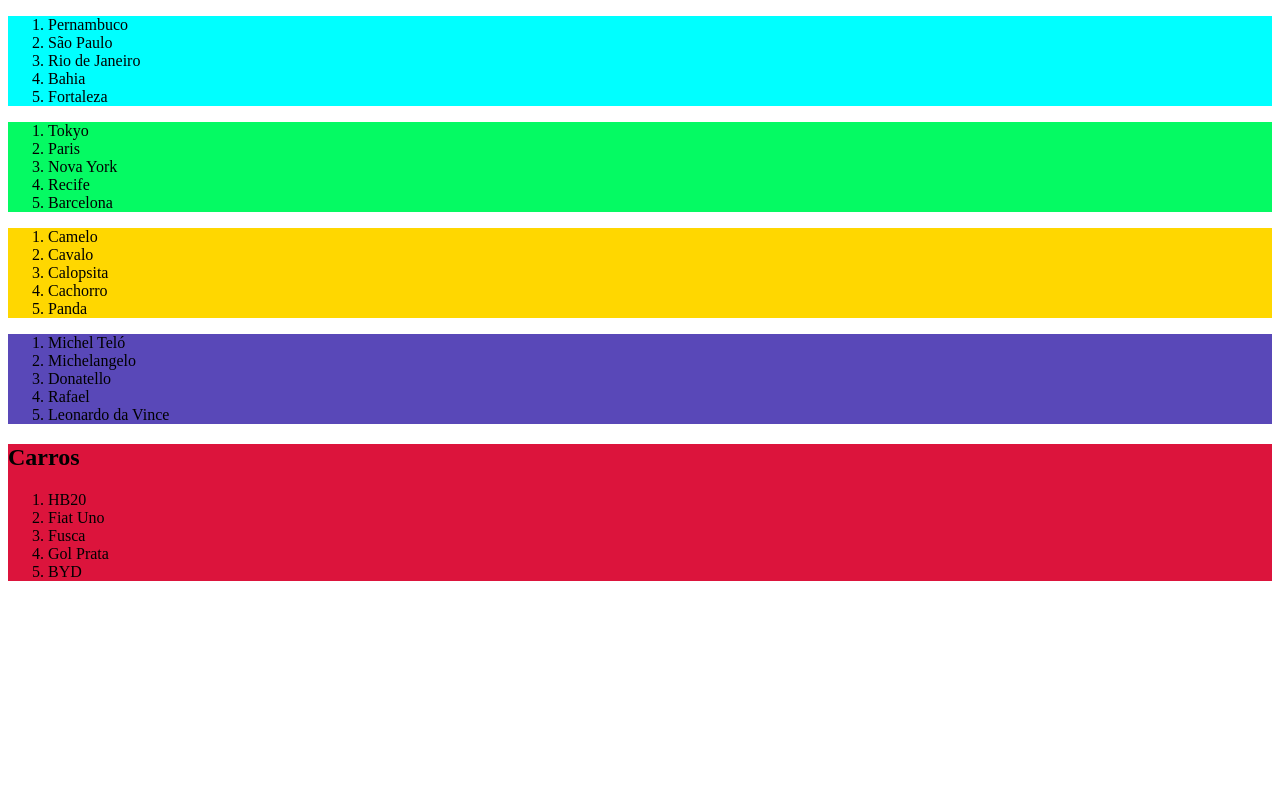
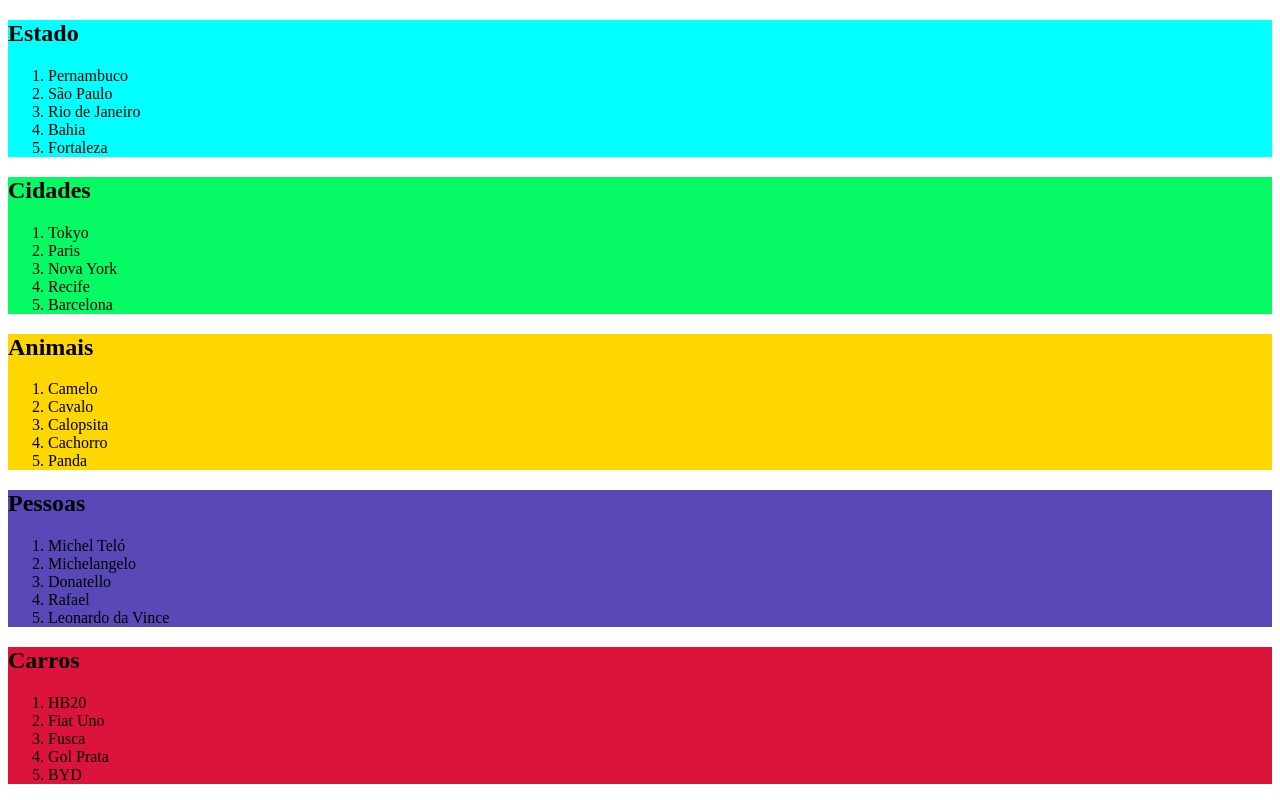
Before and after one commit to GAlmeida-tech/Atividade-dia-22-10, a plain HTML site: page index.html in a window 1280 px wide. Drawn offline with Linux system fonts and the light colour scheme.

Commit message:
Finalizado

```diff
--- a/index.html
+++ b/index.html
@@ -12,7 +12,8 @@
 .CARROS {background-color: crimson;} </style>
 
 <body>
-<div class="ESTADO"> <ol>
+<div class="ESTADO"> <h2>Estado</h2>
+    <ol>
     <li> Pernambuco</li>
 <li> São Paulo</li>
 <li> Rio de Janeiro</li>
@@ -21,7 +22,8 @@
 </ol>
 </div>
 
-<div class="CIDADE"> <ol>
+<div class="CIDADE"><h2> Cidades</h2>
+    <ol>
     <li>Tokyo</li>
 <li>Paris</li>
 <li>Nova York</li>
@@ -32,7 +34,8 @@
 
 
 
-<div class="ANIMAIS"> <ol>
+<div class="ANIMAIS"> <h2>Animais</h2>
+     <ol>
     <li>Camelo</li>
 <li>Cavalo</li>
 <li>Calopsita</li>
@@ -44,7 +47,8 @@
 
 
 
-<div class="PESSOAS"> <ol>
+<div class="PESSOAS"> <h2>Pessoas</h2>
+    <ol>
     <li>Michel Teló</li>
 <li>Michelangelo</li>
 <li>Donatello</li>
```
